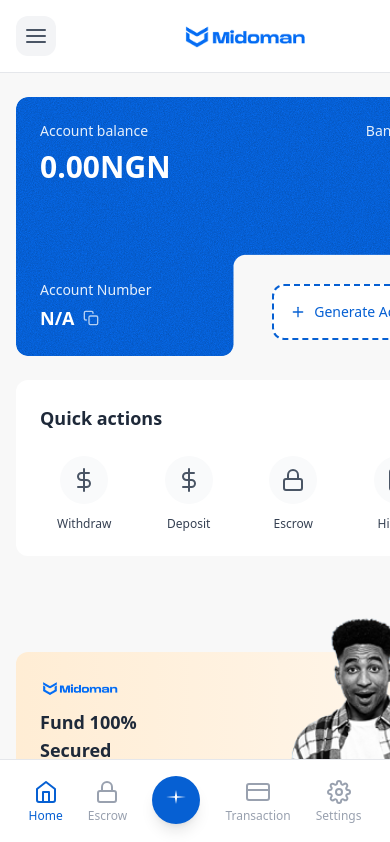
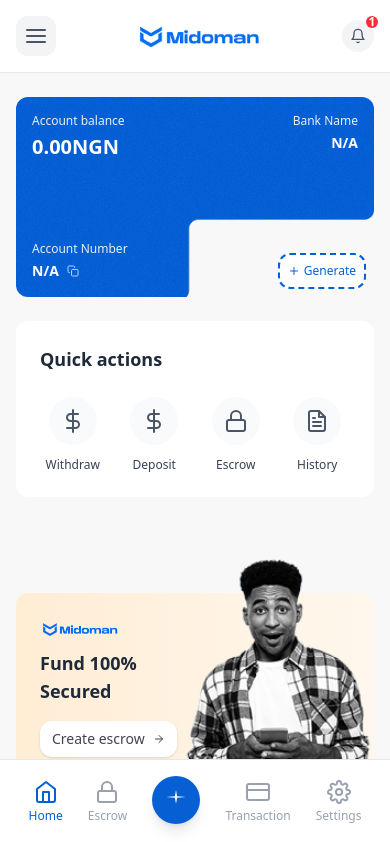
Before and after one commit to esaintdev/Midoman, a React (Vite) app: page / in a window 390 px wide. Shown: the top 842 px of the page. Built offline with nearby package versions, Linux system fonts and the light colour scheme.

Commit message:
mobile reponsive

```diff
--- a/src/components/MainContent.tsx
+++ b/src/components/MainContent.tsx
@@ -66,7 +66,7 @@
         {/* Left section - Mobile: full width, Desktop: flex-1 */}
         <div className="w-full lg:flex-1 lg:max-w-[50%] space-y-6 lg:overflow-y-auto lg:overflow-x-hidden lg:h-full lg:pr-3 main-content-scroll">
           {/* Account info */}
-          <div className="relative text-white overflow-hidden" style={{ width: '450px', height: '259px', borderRadius: '12px' }}>
+          <div className="relative text-white overflow-hidden w-full max-w-[450px] h-[200px] sm:h-[220px] md:h-[240px] lg:h-[259px]" style={{ borderRadius: '12px' }}>
             <img
               src="/account info.png"
               alt="Account Info"
@@ -74,35 +74,37 @@
             />
 
             {/* Content area overlay */}
-            <div className="absolute inset-0 p-6 flex flex-col justify-between">
+            <div className="absolute inset-0 p-4 sm:p-6 flex flex-col justify-between">
               {/* Top section */}
               <div className="flex justify-between items-start">
                 <div>
-                  <p className="text-sm opacity-90 mb-2">Account balance</p>
-                  <h3 className="text-3xl font-bold font-sans">
+                  <p className="text-xs sm:text-sm opacity-90 mb-1 sm:mb-2">Account balance</p>
+                  <h3 className="text-xl sm:text-2xl lg:text-3xl font-bold font-sans">
                     {account.balance.toFixed(2)}NGN
                   </h3>
                 </div>
                 <div className="text-right">
-                  <p className="text-sm opacity-90 mb-2">Bank Name</p>
-                  <p className="text-lg font-semibold font-sans">{account.bankName}</p>
+                  <p className="text-xs sm:text-sm opacity-90 mb-1 sm:mb-2">Bank Name</p>
+                  <p className="text-sm sm:text-base lg:text-lg font-semibold font-sans">{account.bankName}</p>
                 </div>
               </div>
 
               {/* Bottom section */}
               <div className="flex justify-between items-end">
                 <div>
-                  <p className="text-sm opacity-90 mb-1">Account Number</p>
+                  <p className="text-xs sm:text-sm opacity-90 mb-1">Account Number</p>
                   <div className="flex items-center gap-2">
-                    <p className="text-lg font-semibold font-sans">{account.accountNumber}</p>
-                    <FiCopy className="w-4 h-4 opacity-70 cursor-pointer hover:opacity-100" />
+                    <p className="text-sm sm:text-base lg:text-lg font-semibold font-sans">{account.accountNumber}</p>
+                    <FiCopy className="w-3 h-3 sm:w-4 sm:h-4 opacity-70 cursor-pointer hover:opacity-100" />
                   </div>
                 </div>
 
                 {/* Generate Account Button */}
-                <div className="bg-white p-4 border-2 border-dashed absolute bottom-4 right-4 z-10" style={{ borderColor: '#0660D3', borderRadius: '12px' }}>
-                  <button className="font-medium font-sans flex items-center gap-2 text-sm" style={{ color: '#0660D3' }}>
-                    <FiPlus className="w-4 h-4" /> Generate Account
+                <div className="bg-white p-2 sm:p-3 lg:p-4 border-2 border-dashed absolute bottom-2 right-2 sm:bottom-4 sm:right-4 z-10" style={{ borderColor: '#0660D3', borderRadius: '12px' }}>
+                  <button className="font-medium font-sans flex items-center gap-1 sm:gap-2 text-xs sm:text-sm" style={{ color: '#0660D3' }}>
+                    <FiPlus className="w-3 h-3 sm:w-4 sm:h-4" />
+                    <span className="hidden sm:inline">Generate Account</span>
+                    <span className="sm:hidden">Generate</span>
                   </button>
                 </div>
               </div>
```
